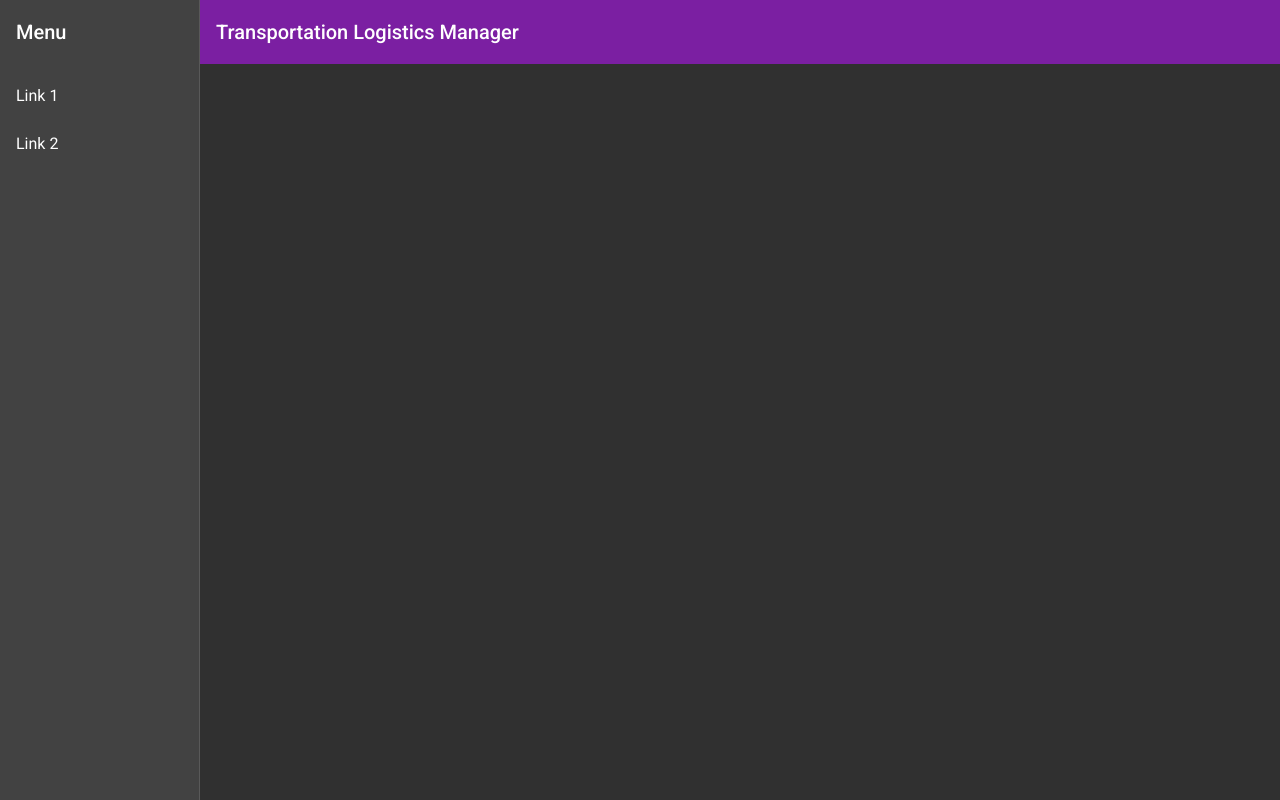
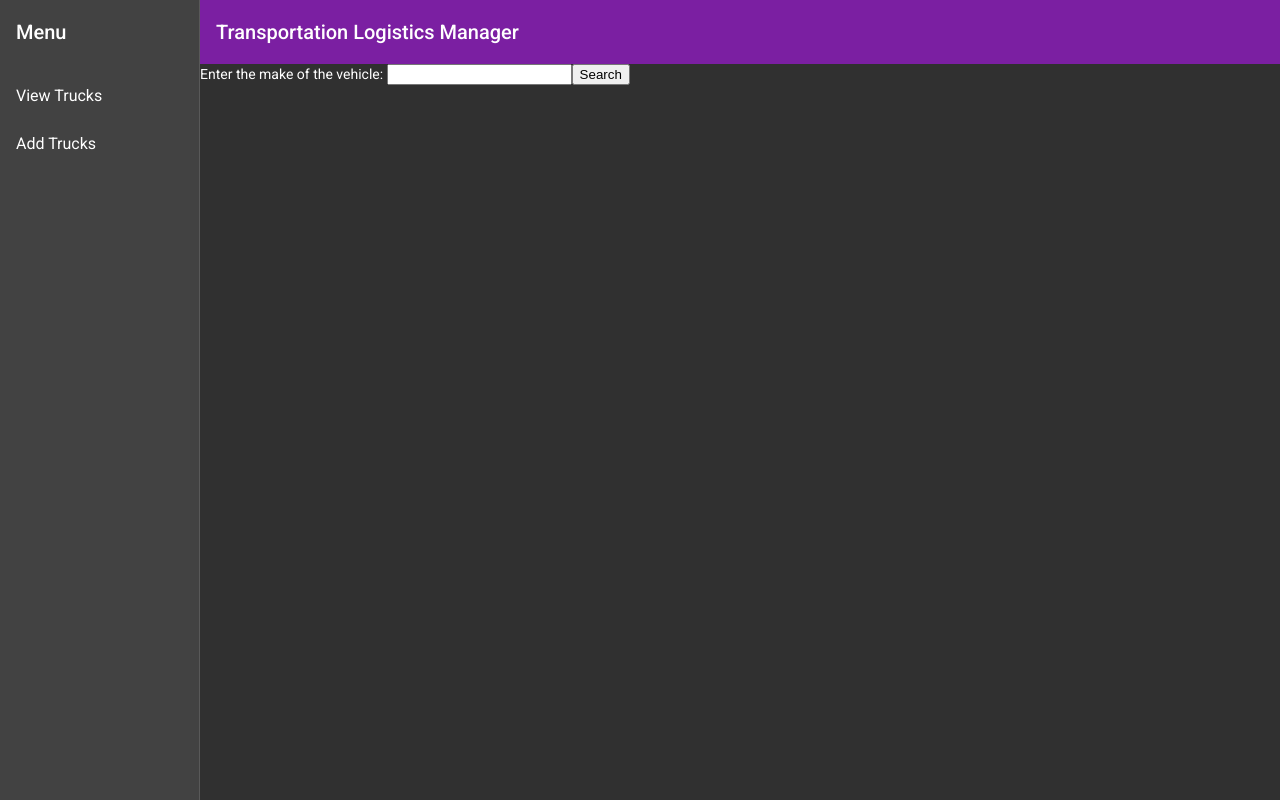
Before and after one commit to sunilmogadati/truckmanagement-frontend-angular, an Angular app: page / in a window 1280 px wide. Built offline with nearby package versions, Linux system fonts and the light colour scheme; no server answers.

Commit message:
nav update

```diff
--- /dev/null
+++ b/src/app/add/add.component.html
@@ -0,0 +1 @@
+<p>add works!</p>
--- /dev/null
+++ b/src/app/add/add.component.ts
@@ -0,0 +1,15 @@
+import { Component, OnInit } from '@angular/core';
+
+@Component({
+  selector: 'app-add',
+  templateUrl: './add.component.html',
+  styleUrls: ['./add.component.css']
+})
+export class AddComponent implements OnInit {
+
+  constructor() { }
+
+  ngOnInit(): void {
+  }
+
+}
--- a/src/app/app-routing.module.ts
+++ b/src/app/app-routing.module.ts
@@ -1,7 +1,13 @@
+import { AddComponent } from './add/add.component';
+import { ViewComponent } from './view/view.component';
 import { NgModule } from '@angular/core';
 import { RouterModule, Routes } from '@angular/router';
 
-const routes: Routes = [];
+const routes: Routes = [
+  {path: 'view', component:ViewComponent},
+  {path: 'add', component:AddComponent},
+  {path: '**', component:ViewComponent}
+];
 
 @NgModule({
   imports: [RouterModule.forRoot(routes)],
--- a/src/app/app.component.html
+++ b/src/app/app.component.html
@@ -18,4 +18,3 @@
 <!-- * * * * * * * * * * * * * * * * * * * * * * * * * * * * * * * -->
 
 <app-navbar></app-navbar>
-<router-outlet></router-outlet>
--- a/src/app/app.module.ts
+++ b/src/app/app.module.ts
@@ -20,12 +20,14 @@
 import { MatSidenavModule } from '@angular/material/sidenav';
 import { MatIconModule } from '@angular/material/icon';
 import { MatListModule } from '@angular/material/list';
+import { AddComponent } from './add/add.component';
 
 @NgModule({
   declarations: [
     AppComponent,
     NavComponent,
     NavbarComponent,
+    AddComponent,
 
   ],
   imports: [
--- a/src/app/navbar/navbar.component.html
+++ b/src/app/navbar/navbar.component.html
@@ -5,8 +5,8 @@
       [opened]="(isHandset$ | async) === false">
     <mat-toolbar>Menu</mat-toolbar>
     <mat-nav-list>
-      <a mat-list-item href="#">Link 1</a>
-      <a mat-list-item href="#">Link 2</a>
+      <a mat-list-item routerLink="/view">View Trucks</a>
+      <a mat-list-item routerLink="/add">Add Trucks</a>
     </mat-nav-list>
   </mat-sidenav>
   <mat-sidenav-content>
@@ -22,5 +22,6 @@
       <span>Transportation Logistics Manager</span>
     </mat-toolbar>
     <!-- Add Content Here -->
+    <router-outlet></router-outlet>
   </mat-sidenav-content>
 </mat-sidenav-container>
```
Also changed, not shown: src/app/add/add.component.css (added), 1 other file (tests, documents, lock files or other folders).
